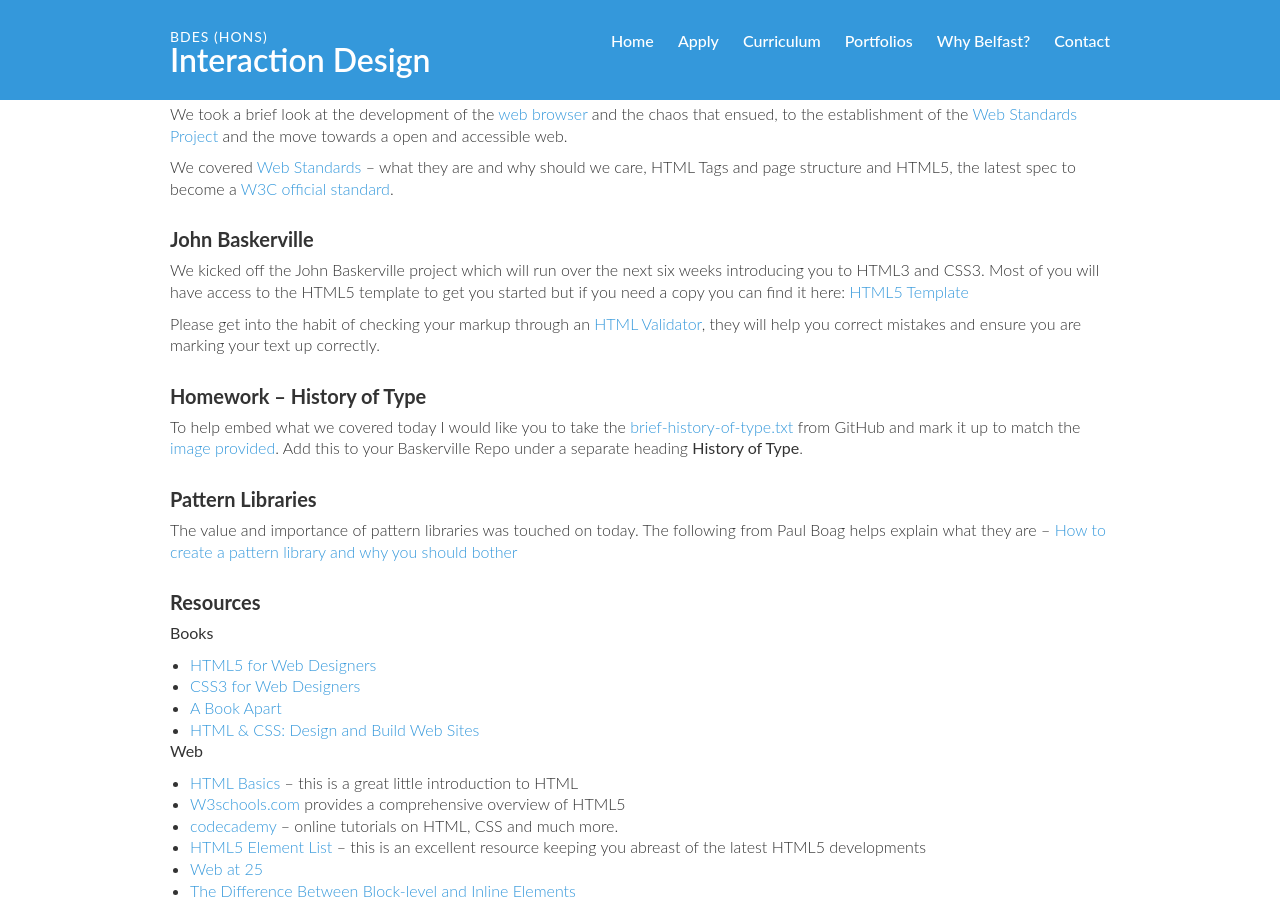
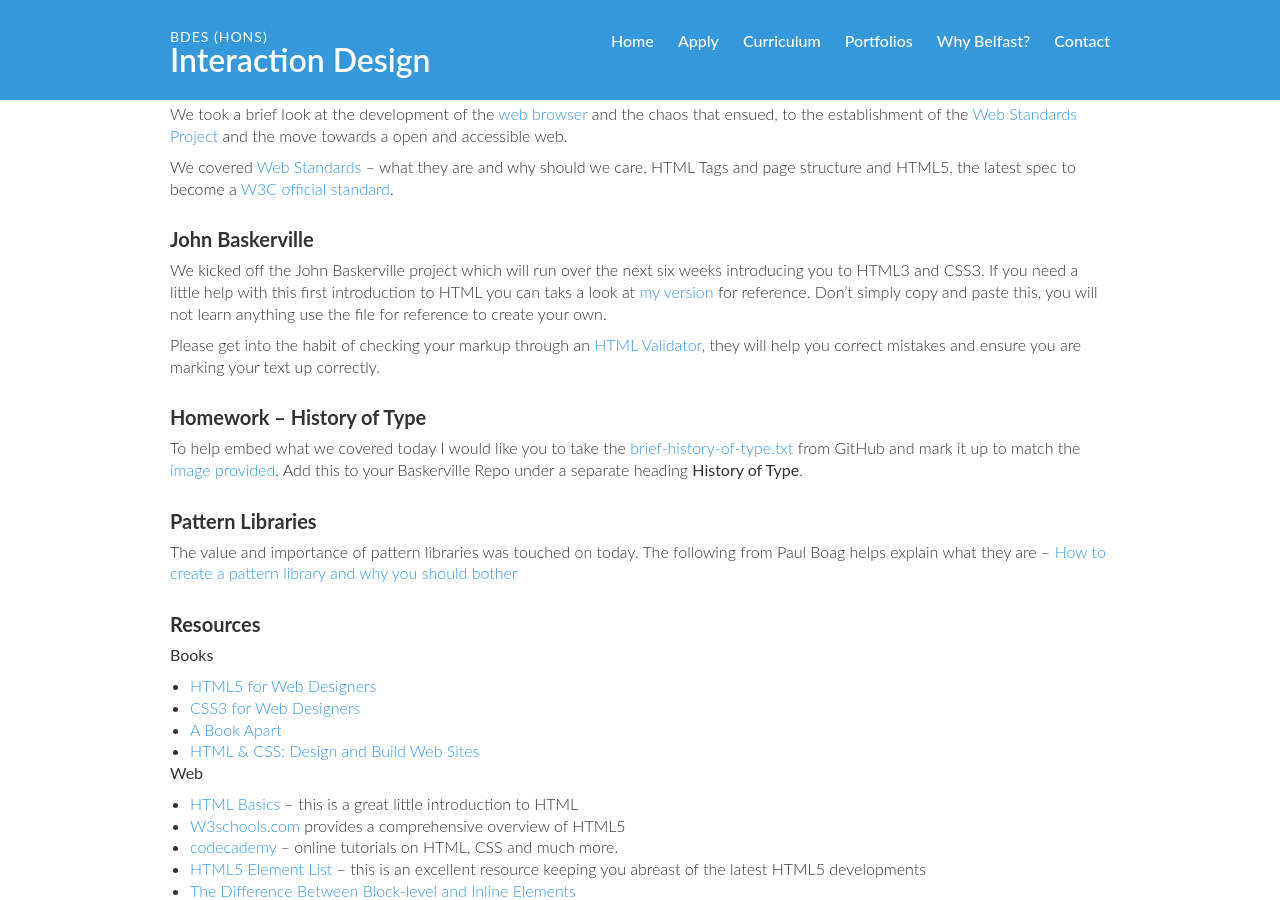
Before and after one commit to ixdbelfast/ixdbelfast.github.io, a Jekyll site: the page built from modules/IXD101/IXD101.md, in a window 1280 px wide and 900 px high, scrolled down 5193 px. Built offline with Jekyll 4.4.1, drawn with Linux system fonts in a browser that asks for light colours; our own code applies the rules of GitHub Pages for plain Markdown files.

Commit message:
Updated IXD101 and IXD102 content

```diff
--- a/modules/IXD101/IXD101.md
+++ b/modules/IXD101/IXD101.md
@@ -219,7 +219,7 @@ We covered [Web Standards](http://www.w3.org/standards) – what they are and wh
 
 ### John Baskerville
 
-We kicked off the John Baskerville project which will run over the next six weeks introducing you to HTML3 and CSS3. Most of you will have access to the HTML5 template to get you started but if you need a copy you can find it here: [HTML5 Template](https://github.com/ixdbelfast/ixdbelfast.github.io/tree/master/modules/IXD101/resources)
+We kicked off the John Baskerville project which will run over the next six weeks introducing you to HTML3 and CSS3. If you need a little help with this first introduction to HTML you can taks a look at [my version](https://github.com/eleventhirty/john_baskerville) for reference. Don’t simply copy and paste this, you will not learn anything use the file for reference to create your own.
 
 Please get into the habit of checking your markup through an [HTML Validator](https://validator.w3.org), they will help you correct mistakes and ensure you are marking your text up correctly.
 
@@ -243,7 +243,6 @@ The value and importance of pattern libraries was touched on today. The followin
 + [W3schools.com](https://www.w3schools.com/html/default.asp) provides a comprehensive overview of HTML5
 + [codecademy](http://www.codecademy.com) – online tutorials on HTML, CSS and much more.
 + [HTML5 Element List](https://developer.mozilla.org/en/docs/Web/Guide/HTML/HTML5/HTML5_element_list) – this is an excellent resource keeping you abreast of the latest HTML5 developments
-+ [Web at 25](http://www.webat25.org/)
 + [The Difference Between Block-level and Inline Elements](http://www.impressivewebs.com/difference-block-inline-css/)
 
 ---
```
Also changed, not shown: modules/IXD102/IXD102-Deliverables.md (+1 -0 lines).
